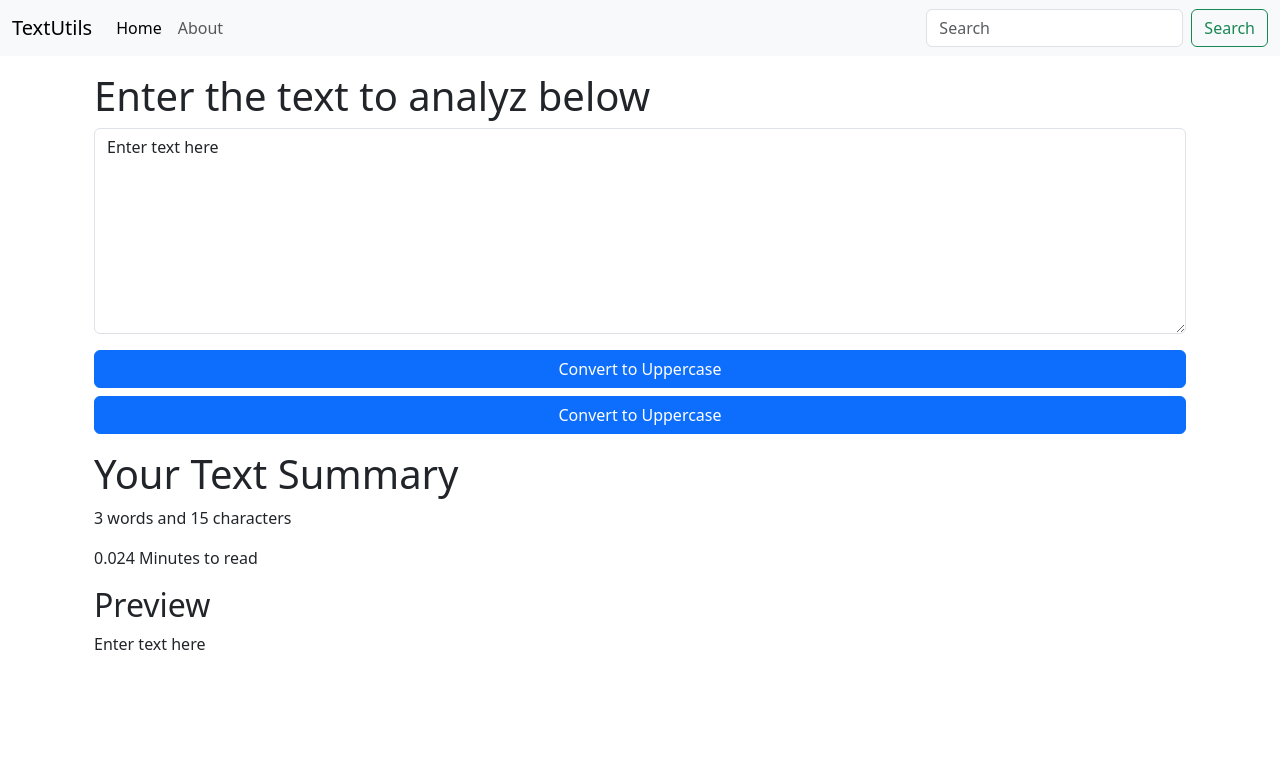
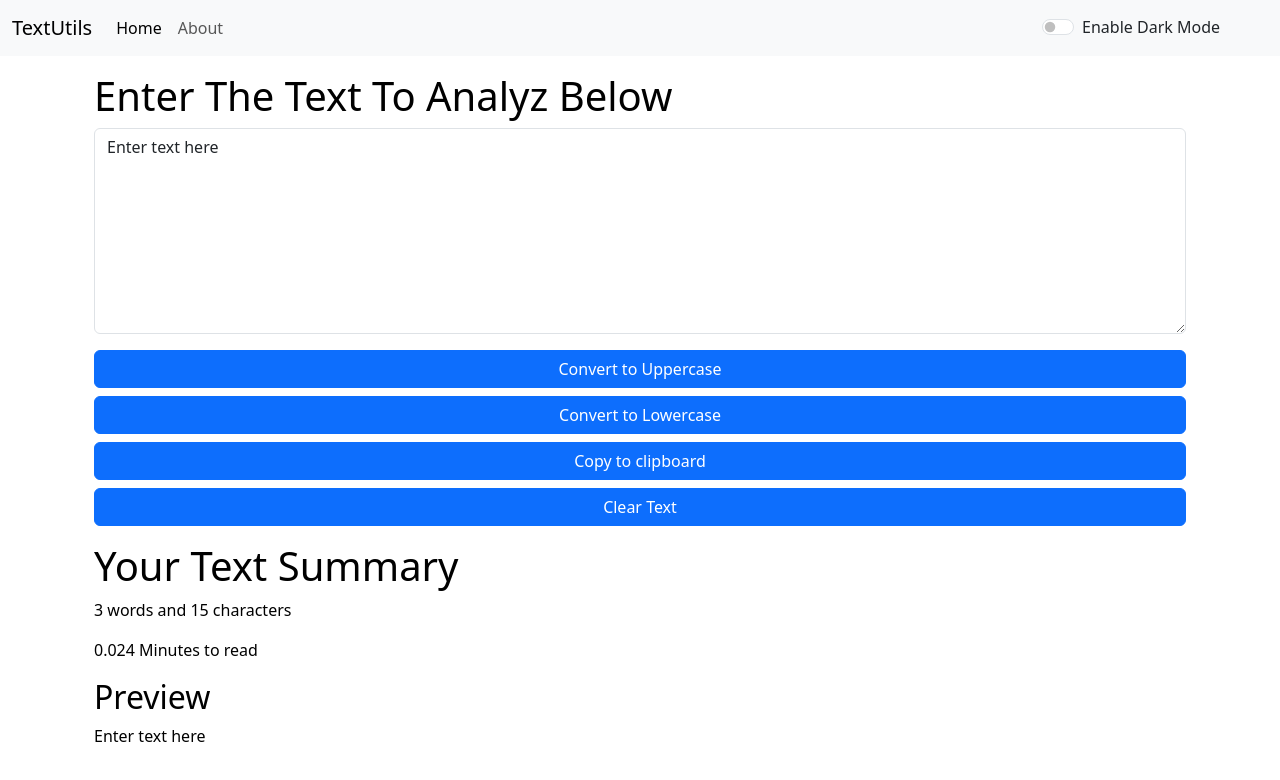
Before and after one commit to abhayanigam/React_Practice_Projects, a React (Create React App) app in the folder practice/: page / in a window 1280 px wide. Shown: the top 780 px of the page. Built offline with nearby package versions, Linux system fonts and the light colour scheme.

Commit message:
"Added Changes in navbar,textarea and about also added the dark mode feature"

```diff
--- a/practice/src/App.js
+++ b/practice/src/App.js
@@ -1,14 +1,35 @@
+import { useState } from "react";
 import "./App.css";
+// import About from "./components/About";
 import Navbar from "./components/Navbar";
 import TextForm from "./components/TextFrom";
 
 function App() {
+  const [darkMode, setDarkMode] = useState("light"); // Whether dark mode Enabled or not
+
+  const toggleMode = () => {
+    if (darkMode === "light") {
+      setDarkMode("dark");
+      document.body.style.background = "#33373b";
+    } else {
+      setDarkMode("light");
+      document.body.style.background = "white";
+    }
+  };
+
   return (
     <>
-      <Navbar title="TextUtils" about="About" home="Home" />
+      <Navbar
+        title="TextUtils"
+        about="About"
+        home="Home"
+        mode={darkMode}
+        toggleMode={toggleMode}
+      />
       {/* <Navbar /> --> For Default Value*/}
       <div className="container my-3">
-        <TextForm heading="Enter the text to analyz below" />
+        <TextForm heading="Enter The Text To Analyz Below" mode={darkMode} />
+        {/* <About /> */}
       </div>
     </>
   );
--- /dev/null
+++ b/practice/src/components/About.js
@@ -0,0 +1,133 @@
+import React, { useState } from "react";
+
+export default function About() {
+  const [myStyle, setMyStyle] = useState({
+    color: "black",
+    backgroundColor: "white",
+  });
+
+  const [btnText, setBtnText] = useState("Enable Dark Mode");
+
+  const toggleStyle = () => {
+    if (myStyle.color === "black") {
+      setMyStyle({
+        color: "white",
+        backgroundColor: "black",
+        border: "1px solid white",
+      });
+      setBtnText("Enable Light Mode");
+    } else {
+      setMyStyle({
+        color: "black",
+        backgroundColor: "white",
+      });
+      setBtnText("Enable Dark Mode");
+    }
+  };
+
+  return (
+    <div className="container" style={myStyle}>
+      <h1 className="my-2">About Us</h1>
+      <div className="accordion" id="accordionExample" style={myStyle}>
+        <div className="accordion-item">
+          <h2 className="accordion-header">
+            <button
+              className="accordion-button"
+              type="button"
+              data-bs-toggle="collapse"
+              data-bs-target="#collapseOne"
+              aria-expanded="true"
+              aria-controls="collapseOne"
+              style={myStyle}
+            >
+              Accordion Item #1
+            </button>
+          </h2>
+          <div
+            id="collapseOne"
+            className="accordion-collapse collapse show"
+            data-bs-parent="#accordionExample"
+          >
+            <div className="accordion-body" style={myStyle}>
+              <strong>This is the first item's accordion body.</strong> It is
+              shown by default, until the collapse plugin adds the appropriate
+              classes that we use to style each element. These classes control
+              the overall appearance, as well as the showing and hiding via CSS
+              transitions. You can modify any of this with custom CSS or
+              overriding our default variables. It's also worth noting that just
+              about any HTML can go within the <code>.accordion-body</code>,
+              though the transition does limit overflow.
+            </div>
+          </div>
+        </div>
+        <div className="accordion-item">
+          <h2 className="accordion-header">
+            <button
+              className="accordion-button collapsed"
+              type="button"
+              data-bs-toggle="collapse"
+              data-bs-target="#collapseTwo"
+              aria-expanded="false"
+              aria-controls="collapseTwo"
+              style={myStyle}
+            >
+              Accordion Item #2
+            </button>
+          </h2>
+          <div
+            id="collapseTwo"
+            className="accordion-collapse collapse"
+            data-bs-parent="#accordionExample"
+          >
+            <div className="accordion-body" style={myStyle}>
+              <strong>This is the second item's accordion body.</strong> It is
+              hidden by default, until the collapse plugin adds the appropriate
+              classes that we use to style each element. These classes control
+              the overall appearance, as well as the showing and hiding via CSS
+              transitions. You can modify any of this with custom CSS or
+              overriding our default variables. It's also worth noting that just
+              about any HTML can go within the <code>.accordion-body</code>,
+              though the transition does limit overflow.
+            </div>
+          </div>
+        </div>
+        <div className="accordion-item">
+          <h2 className="accordion-header">
+            <button
+              className="accordion-button collapsed"
+              type="button"
+              data-bs-toggle="collapse"
+              data-bs-target="#collapseThree"
+              aria-expanded="false"
+              aria-controls="collapseThree"
+              style={myStyle}
+            >
+              Accordion Item #3
+            </button>
+          </h2>
+          <div
+            id="collapseThree"
+            className="accordion-collapse collapse"
+            data-bs-parent="#accordionExample"
+          >
+            <div className="accordion-body" style={myStyle}>
+              <strong>This is the third item's accordion body.</strong> It is
+              hidden by default, until the collapse plugin adds the appropriate
+              classes that we use to style each element. These classes control
+              the overall appearance, as well as the showing and hiding via CSS
+              transitions. You can modify any of this with custom CSS or
+              overriding our default variables. It's also worth noting that just
+              about any HTML can go within the <code>.accordion-body</code>,
+              though the transition does limit overflow.
+            </div>
+          </div>
+        </div>
+      </div>
+      <div className="container my-3">
+        <button class="btn btn-primary" type="button" onClick={toggleStyle}>
+          {btnText}
+        </button>
+      </div>
+    </div>
+  );
+}
--- a/practice/src/components/Navbar.js
+++ b/practice/src/components/Navbar.js
@@ -5,7 +5,10 @@
 
 export default function Navbar(props) {
   return (
-    <nav className="navbar navbar-expand-lg bg-body-tertiary">
+    <nav
+      className={`navbar navbar-expand-lg navbar-${props.mode} bg-${props.mode}`}
+      //using backticks because we can use template literal like this.
+    >
       <div className="container-fluid">
         <a className="navbar-brand" href="/">
           {props.title}
@@ -34,7 +37,26 @@
               </a>
             </li>
           </ul>
-          <form className="d-flex" role="search">
+          <div
+            className={`form-check form-switch mx-5 text-${
+              props.mode === "light" ? "dark" : "light"
+            }`}
+          >
+            <input
+              className="form-check-input"
+              type="checkbox"
+              role="switch"
+              id="flexSwitchCheckDefault"
+              onClick={props.toggleMode}
+            />
+            <label
+              className="form-check-label"
+              htmlFor="flexSwitchCheckDefault"
+            >
+              Enable Dark Mode
+            </label>
+          </div>
+          {/* <form className="d-flex" role="search">
             <input
               className="form-control me-2"
               type="search"
@@ -44,7 +66,7 @@
             <button className="btn btn-outline-success" type="submit">
               Search
             </button>
-          </form>
+          </form> */}
         </div>
       </div>
     </nav>
--- a/practice/src/components/TextFrom.js
+++ b/practice/src/components/TextFrom.js
@@ -11,9 +11,29 @@
     setText(newText);
   };
 
+  const handleClearClick = () => {
+    let newText = "";
+    setText(newText);
+  };
+
   const handleOnChange = (event) => {
     // console.log("On change");
     setText(event.target.value);
+  };
+
+  const copyToClipBoard = () => {
+    // Get the text field
+    var copyText = document.getElementById("myBox");
+
+    // Select the text field
+    copyText.select();
+    copyText.setSelectionRange(0, 99999); // For mobile devices
+
+    // Copy the text inside the text field
+    navigator.clipboard.writeText(copyText.value);
+
+    // Alert the copied text
+    // alert("Copied the text: " + copyText.value);
   };
 
   const [text, setText] = useState("Enter text here");
@@ -21,7 +41,10 @@
   // setText("new text"); // Correct way to change the state
   return (
     <>
-      <div className="container">
+      <div
+        className="container"
+        style={{ color: props.mode === "dark" ? "white" : "black" }} //first curly brace is for js and second one is for object
+      >
         <h1>{props.heading}</h1>
         <div className="mb-3">
           <textarea
@@ -41,18 +64,39 @@
             type="button"
             onClick={handleLowClick}
           >
-            Convert to Uppercase
+            Convert to Lowercase
+          </button>
+          <button
+            class="btn btn-primary"
+            type="button"
+            onClick={copyToClipBoard}
+          >
+            Copy to clipboard
+          </button>
+          <button
+            class="btn btn-primary"
+            type="button"
+            onClick={handleClearClick}
+          >
+            Clear Text
           </button>
         </div>
       </div>
-      <div className="container my-3">
+      <div
+        className="container my-3"
+        style={{ color: props.mode === "dark" ? "white" : "black" }}
+      >
         <h1>Your Text Summary</h1>
         <p>
           {text.split(" ").length} words and {text.length} characters
         </p>
         <p>{0.008 * text.split(" ").length} Minutes to read</p>
         <h2>Preview</h2>
-        <p>{text}</p>
+        <p>
+          {text.length > 0
+            ? text
+            : "Enter Something In The TextBox Above To Preview it Here"}
+        </p>
       </div>
     </>
   );
```
